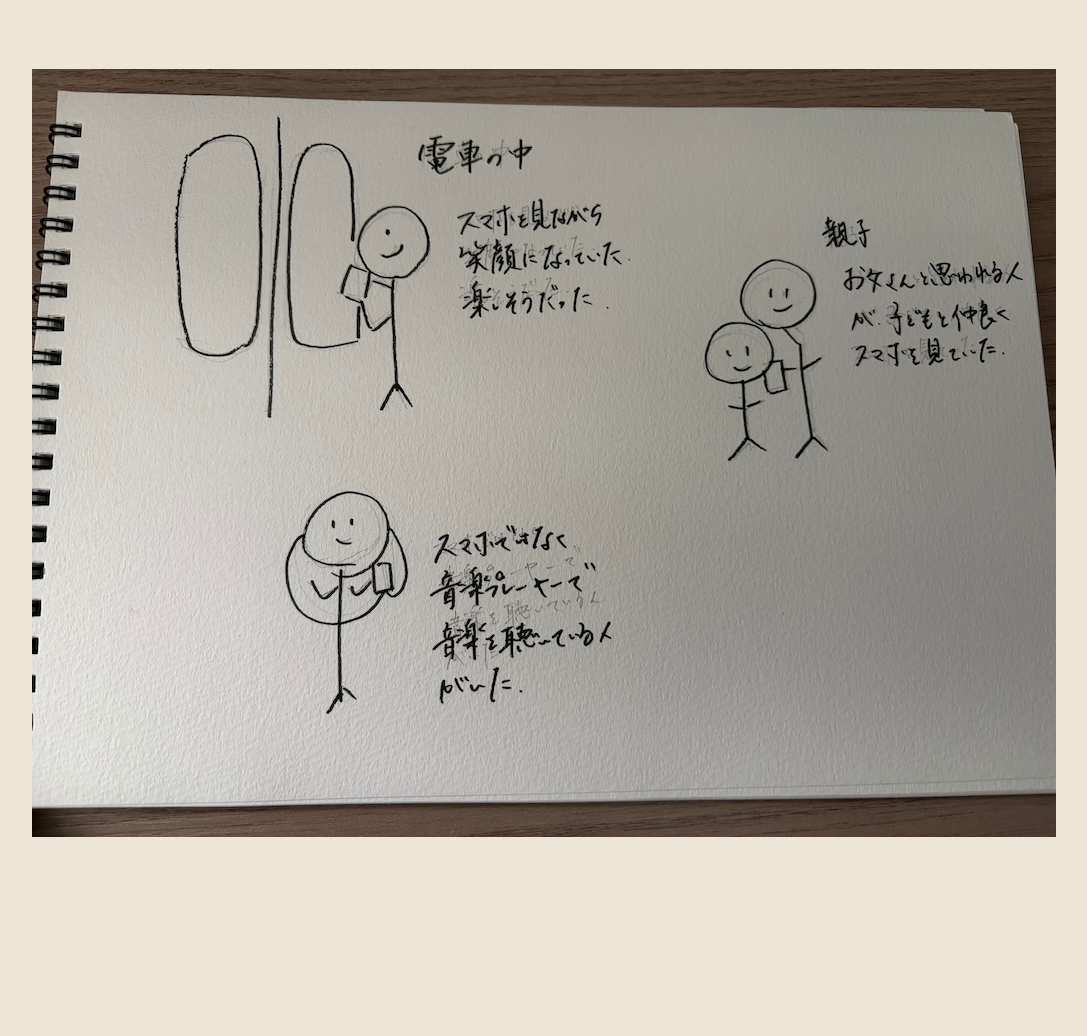
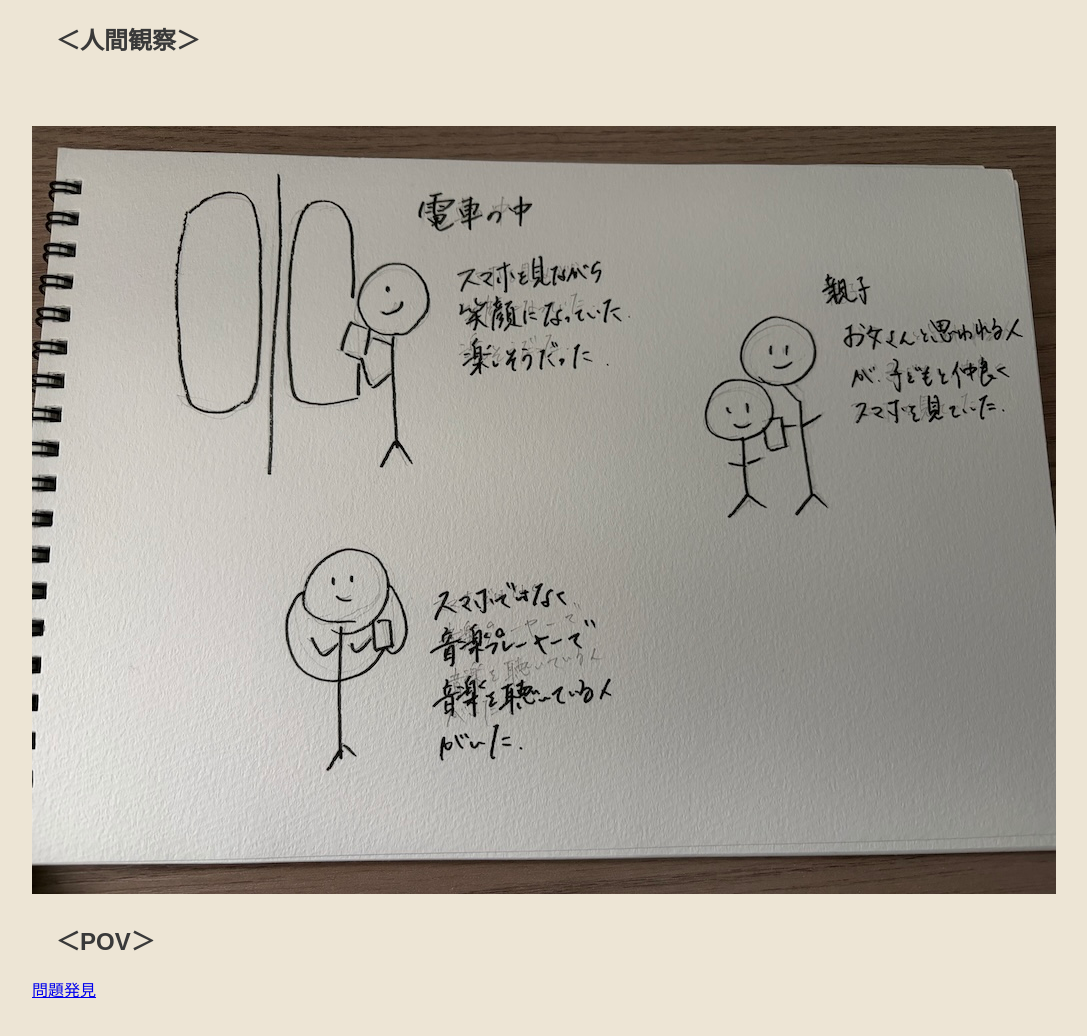
Before and after one commit to karin-26/xbp, a plain HTML site: page digi_fab/design.html in a window 1280 px wide. Shown: the part 70-1106 px from the top of the page, without its empty margins (68-1155 px from the left). Before the commit the page ends 991 px from the top, so only its background shows below. Drawn offline with Linux system fonts and the light colour scheme.

Commit message:
20261120

```diff
--- a/digi_fab/design.html
+++ b/digi_fab/design.html
@@ -15,11 +15,13 @@
 </head>
 
 <body>
-    <h1>観察とドキュメンテーション</h1>
-    <!-- 塊ごとにdivタグで区切るようにしましょう。 -->
-   <img src="images/IMG_4326.JPG"
-   style="margin-top: 50px;"<br>
+  <h1>観察とドキュメンテーション</h1>
+  <h2>＜人間観察＞</h2>
+  <img src="images/IMG_4326.JPG"
+  style="margin-top: 50px;"<br>
 
+  <h2>＜POV＞</h2>
+  <a href="files/POV.pdf">問題発見</a>
 
 
 </body>
```
Also changed, not shown: 1 other file.
